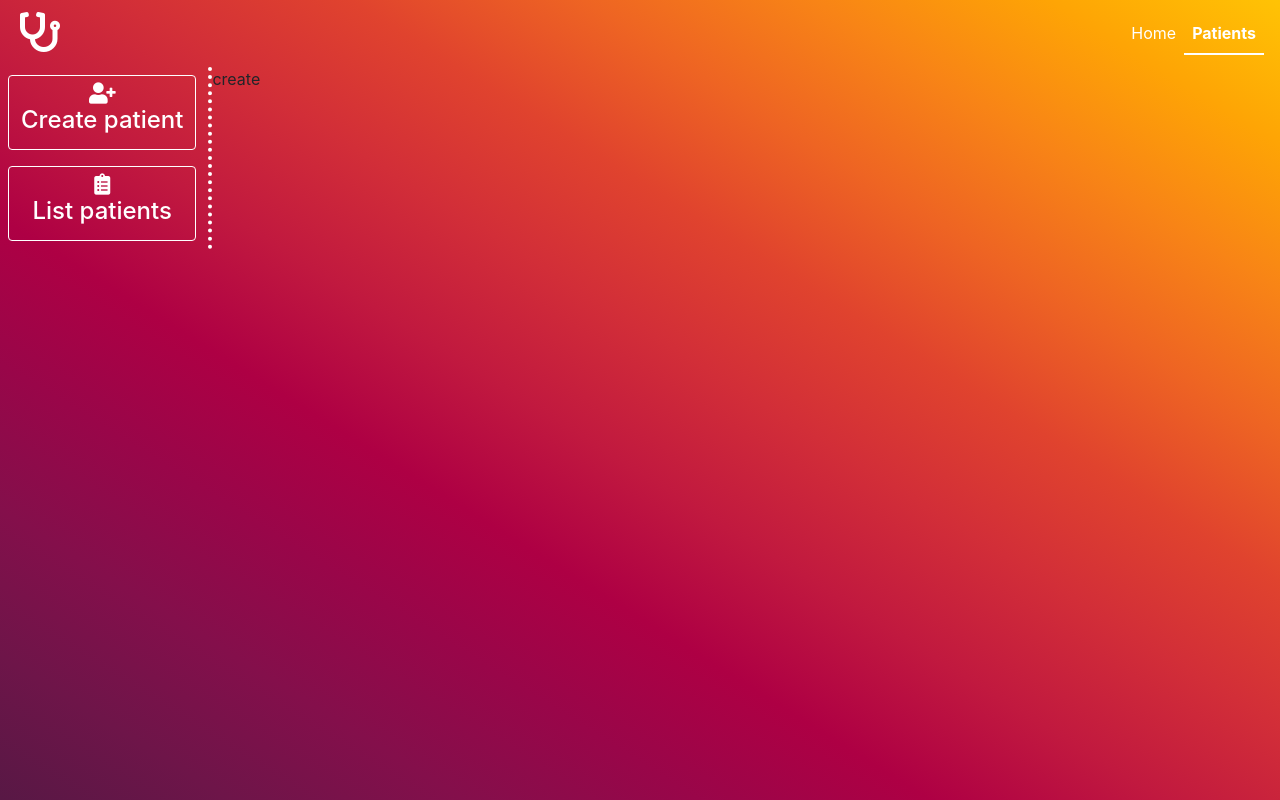
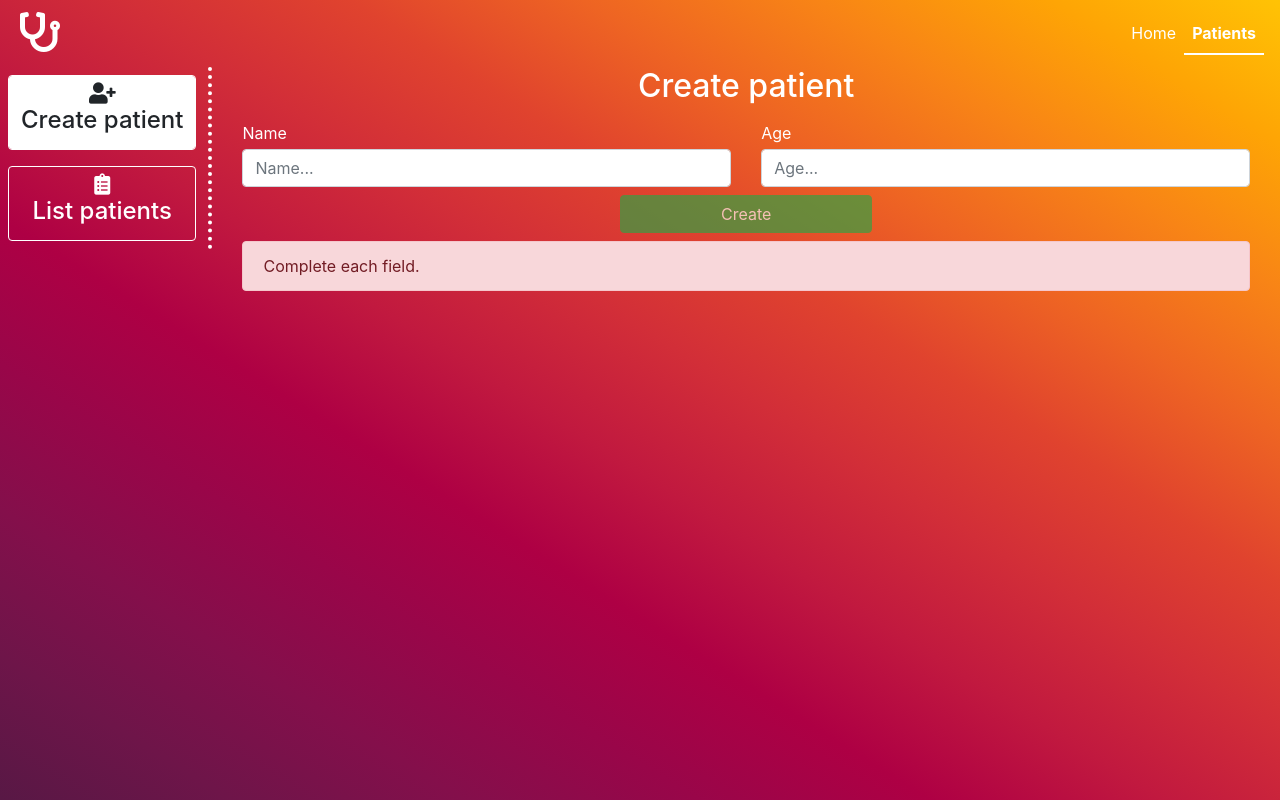
Before and after one commit to CJAlvarez/Angular_Test, an Angular app: page /patients/createPatients in a window 1280 px wide. Built offline with nearby package versions, Linux system fonts and the light colour scheme.

Commit message:
Creating patients

```diff
--- a/src/app/api/patients/patients.service.ts
+++ b/src/app/api/patients/patients.service.ts
@@ -5,5 +5,9 @@ import { Injectable } from '@angular/core';
 })
 export class PatientsService {
 
+  postPatient(patient: any) {
+    console.log(patient);
+  }
+
   constructor() { }
 }
--- a/src/app/ui/components/create-patients/create-patients.component.html
+++ b/src/app/ui/components/create-patients/create-patients.component.html
@@ -1 +1,66 @@
-<div class="flex-fill">create</div>
+<div class="col-12">
+  <h2 class="text-white text-center">Create patient</h2>
+  <form [formGroup]="patientForm" (ngSubmit)="onSubmit()" class="text-white mt-3">
+
+    <div class="container">
+      <div class="row mb-2">
+
+        <!-- Name -->
+        <div class="col-md-6">
+          <label class="mb-1" for="name">Name</label>
+          <i *ngIf="patientForm.controls.name.valid; then nameValid else nameInvalid"></i>
+
+          <ng-template #nameValid>
+            <i class="fa fa-check-circle check pl-2"></i>
+          </ng-template>
+
+          <ng-template #nameInvalid>
+            <i class="fa fa-exclamation-circle uncheck pl-2" *ngIf="patientForm.controls.name.touched"></i>
+          </ng-template>
+
+          <input type="text" class="form-control" id="name" formControlName="name" placeholder="Name...">
+          <p class="alert alert-danger"
+            *ngIf="patientForm.controls.name.invalid && patientForm.controls.name.touched">
+            Required 'Name' field.
+          </p>
+        </div>
+
+        <!-- Age -->
+        <div class="col-md-6">
+          <label class="mb-1" for="age">Age</label>
+          <i *ngIf="patientForm.controls.age.valid; then ageValid else ageInvalid"></i>
+
+          <ng-template #ageValid>
+            <i class="fa fa-check-circle check pl-2"></i>
+          </ng-template>
+
+          <ng-template #ageInvalid>
+            <i class="fa fa-exclamation-circle uncheck pl-2" *ngIf="patientForm.controls.age.touched"></i>
+          </ng-template>
+
+          <input type="number" class="form-control" id="age" formControlName="age" placeholder="Age..." min="0">
+          <p class="alert alert-danger"
+            *ngIf="patientForm.controls.age.invalid && patientForm.controls.age.touched">
+            Required 'Age' field.
+          </p>
+        </div>
+      </div>
+
+      <div class="row mb-2">
+        <!-- Submit -->
+        <div class="col-12 d-flex justify-content-center">
+          <button type="submit" class="btn btn-success w-25" [disabled]="!patientForm.valid">Create</button>
+        </div>
+      </div>
+
+      <div class="row">
+        <div class="col-12">
+          <p class="alert alert-danger" *ngIf="!patientForm.valid">
+            Complete each field.
+          </p>
+        </div>
+      </div>
+    </div>
+
+  </form>
+</div>
--- a/src/app/ui/components/create-patients/create-patients.component.ts
+++ b/src/app/ui/components/create-patients/create-patients.component.ts
@@ -1,4 +1,7 @@
 import { Component, OnInit } from '@angular/core';
+
+import { FormControl, FormGroup, FormBuilder, Validators } from '@angular/forms';
+import { PatientsService } from './../../../api/patients/patients.service';
 
 @Component({
   selector: 'app-create-patients',
@@ -7,9 +10,39 @@ import { Component, OnInit } from '@angular/core';
 })
 export class CreatePatientsComponent implements OnInit {
 
-  constructor() { }
+
+  patientForm: FormGroup;
+
+  patient: any;
+  name: any = '';
+  age: any = 0;
+
+  constructor(private pf: FormBuilder, private patientsService: PatientsService) {
+  }
 
   ngOnInit() {
+    this.patientForm = this.pf.group({
+      name: ['', Validators.required],
+      age: ['', [Validators.required, Validators.min(0)]]
+    });
+    this.onChanges();
   }
 
+  onSubmit() {
+    this.patient = this.savePatient();
+    this.patientsService.postPatient(this.patient);
+  }
+
+  savePatient() {
+    const savePatient = {
+      name: this.patientForm.get('name').value,
+      age: this.patientForm.get('age').value
+    };
+    return savePatient;
+  }
+
+  onChanges(): void {
+    this.patientForm.valueChanges.subscribe(valor => {
+    });
+  }
 }
--- a/src/app/ui/layouts/patients-layout/patients-layout.component.html
+++ b/src/app/ui/layouts/patients-layout/patients-layout.component.html
@@ -2,5 +2,7 @@
 
   <app-patients></app-patients>
 
-  <router-outlet></router-outlet>
+  <div class="flex-fill">
+    <router-outlet></router-outlet>
+  </div>
 </div>
--- a/src/app/ui/pages/patients/patients.component.css
+++ b/src/app/ui/pages/patients/patients.component.css
@@ -1,3 +1,8 @@
 .leftMenu-border {
     border-right: 4px dotted white !important;
 }
+
+.active-patientButton {
+    box-shadow: inset 0 0 0 20rem white;
+    color: var(--darken-2);
+}
--- a/src/app/ui/pages/patients/patients.component.html
+++ b/src/app/ui/pages/patients/patients.component.html
@@ -33,9 +33,10 @@
 
     <!-- Create patient -->
     <div class="col-12 p-2">
-      <div class="col-12 rounded btn btn-outline-cool pointer" routerLink="/patients/createPatients">
+      <div class="col-12 rounded btn btn-outline-cool pointer" routerLink="/patients/createPatients"
+        routerLinkActive="active-patientButton" [routerLinkActiveOptions]="{exact:true}">
         <div>
-          <i class="fas fa-user-plus fa-lg"></i>
+          <i class=" fas fa-user-plus fa-lg"></i>
         <h4>Create patient</h4>
       </div>
     </div>
@@ -43,7 +44,8 @@
 
   <!-- List patients -->
   <div class="col-12 p-2">
-      <div class="col-12 rounded btn btn-outline-cool pointer" routerLink="/patients/listPatients">
+    <div class="col-12 rounded btn btn-outline-cool pointer" routerLink="/patients/listPatients"
+    routerLinkActive="active-patientButton" [routerLinkActiveOptions]="{exact:true}">
       <div>
         <i class="fas fa-clipboard-list fa-lg"></i>
         <h4>List patients</h4>
```
Lines whose indentation alone changed are shown as unchanged.
